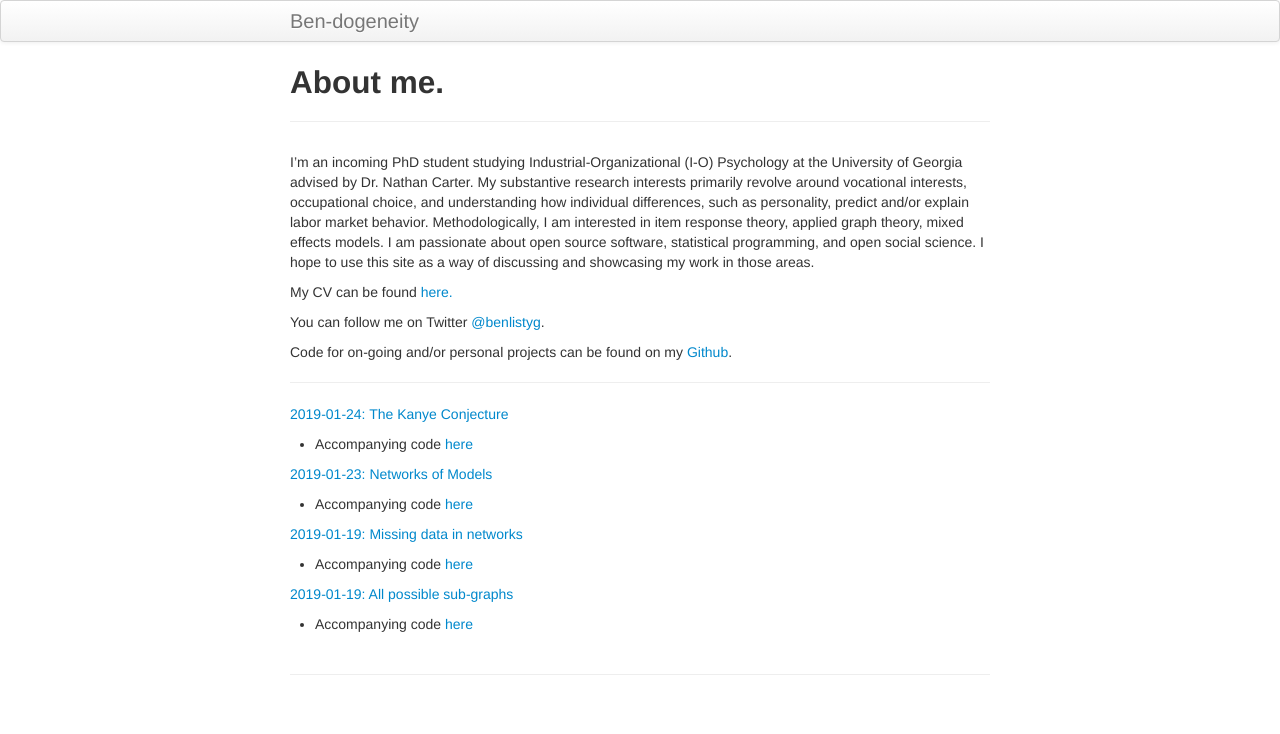
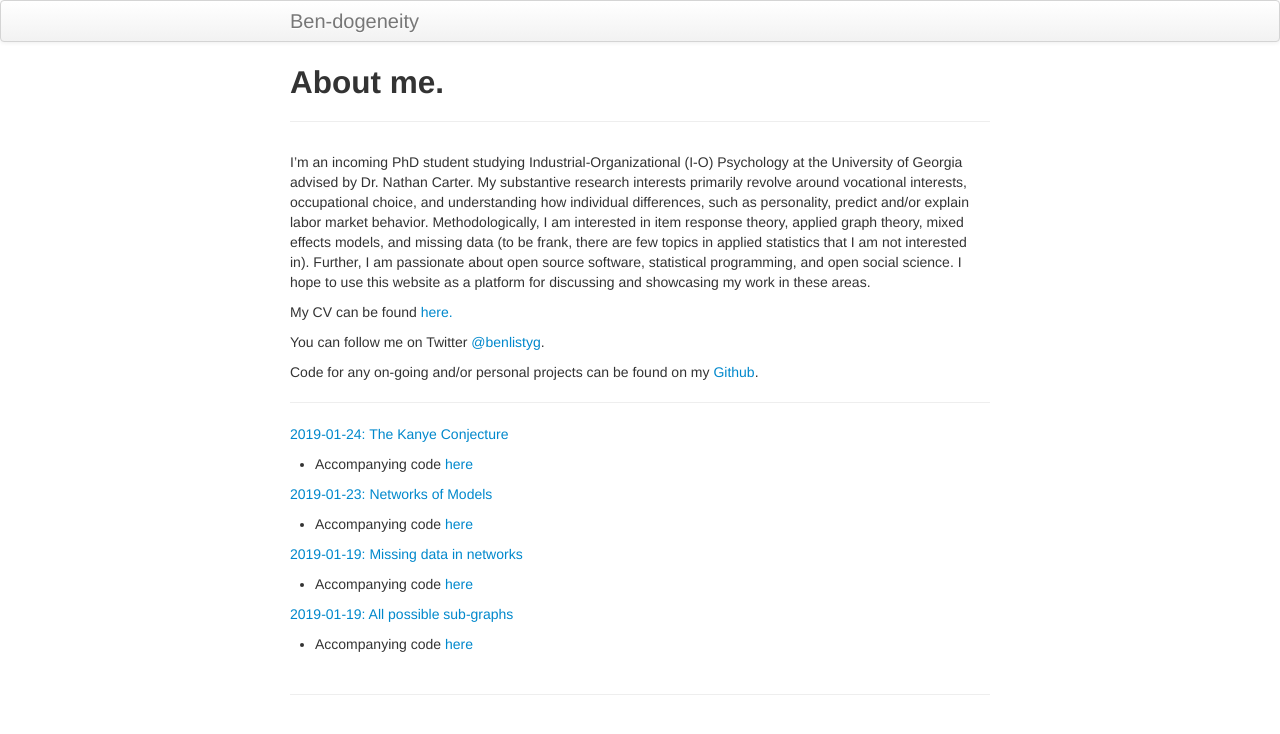
Before and after one commit to BListyg/blistyg.github.io, a Jekyll site: the page built from index.md, in a window 1280 px wide. Shown: the top 734 px of the page. Built offline with Jekyll 4.4.1, drawn with Linux system fonts in a browser that asks for light colours.

Commit message:
Update index.md

```diff
--- a/index.md
+++ b/index.md
@@ -3,13 +3,13 @@ layout: page
 title: About me.
 ---
 
-I’m an incoming PhD student studying Industrial-Organizational (I-O) Psychology at the University of Georgia advised by Dr. Nathan Carter. My substantive research interests primarily revolve around vocational interests, occupational choice, and understanding how individual differences, such as personality, predict and/or explain labor market behavior. Methodologically, I am interested in item response theory, applied graph theory, mixed effects models. I am passionate about open source software, statistical programming, and open social science. I hope to use this site as a way of discussing and showcasing my work in those areas.
+I’m an incoming PhD student studying Industrial-Organizational (I-O) Psychology at the University of Georgia advised by Dr. Nathan Carter. My substantive research interests primarily revolve around vocational interests, occupational choice, and understanding how individual differences, such as personality, predict and/or explain labor market behavior. Methodologically, I am interested in item response theory, applied graph theory, mixed effects models, and missing data (to be frank, there are few topics in applied statistics that I am not interested in). Further, I am passionate about open source software, statistical programming, and open social science. I hope to use this website as a platform for discussing and showcasing my work in these areas.
 
 My CV can be found [here.](CV WEBSITE HERE)
 
 You can follow me on Twitter [@benlistyg](https://www.twitter.com/benlistyg).
 
-Code for on-going and/or personal projects can be found on my [Github](https://www.github.com/blistyg).
+Code for any on-going and/or personal projects can be found on my [Github](https://www.github.com/blistyg).
 
 ___
 
```
